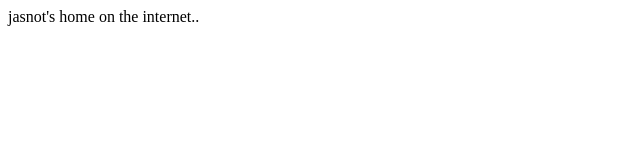
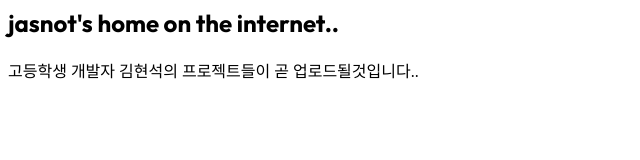
Before and after one commit to jasnotz/jasnot.com, a plain HTML site: page index.html in a window 1280 px wide. Shown: the whole page, without its empty margins (0-640 px from the left). Drawn offline with Linux system fonts and the light colour scheme.

Commit message:
[Edit] Some changes

```diff
--- a/index.html
+++ b/index.html
@@ -1 +1,21 @@
-jasnot's home on the internet..
+<link rel="preconnect" href="https://fonts.googleapis.com" />
+<link rel="preconnect" href="https://fonts.gstatic.com" crossorigin />
+
+<link
+	href="https://fonts.googleapis.com/css2?family=Noto+Serif+KR&family=Oswald:wght@200..700&family=Outfit:wght@100..900&display=swap"
+	rel="stylesheet"
+/>
+
+<style>
+	.fontts {
+		font-family: "Outfit", sans-serif;
+	}
+	.fonttts {
+		font-family: "Noto Serif KR", serif;
+	}
+</style>
+
+<h2 class="fontts">jasnot's home on the internet..</h2>
+<p class="fonttts">
+	고등학생 개발자 김현석의 프로젝트들이 곧 업로드될것입니다..
+</p>
```
